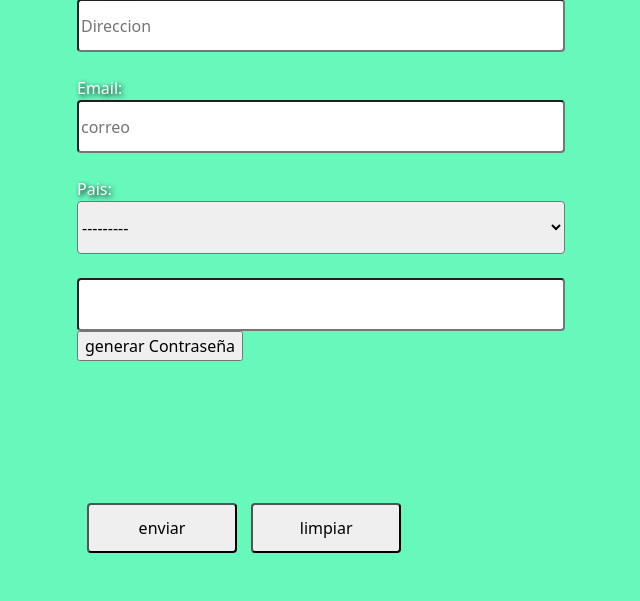
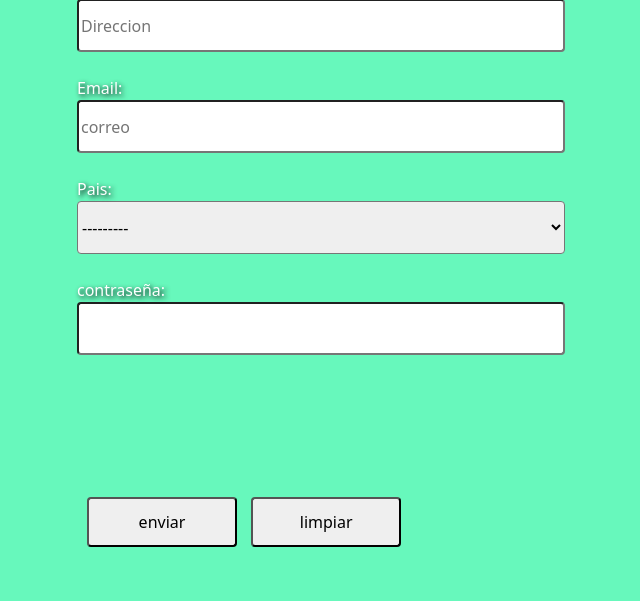
Before and after one commit to Jesus-Maliqueo/ETEtapa1_JesusMaliqueo004D, a Django app: page /ingresar in a window 1280 px wide. Shown: the part 700-1301 px from the top of the page, without its empty margins (63-703 px from the left). Run offline with Django 3.2, Linux system fonts and the light colour scheme; tables that the repository leaves empty hold one stand-in row (values such as "Sample post"); some libraries are stand-ins or nearby versions.

Commit message:
final proyecto caosnews exp4

```diff
--- a/core/templates/core/ingresarColabs.html
+++ b/core/templates/core/ingresarColabs.html
@@ -52,9 +52,9 @@
                         </div>
                         <br>
                         <div class="form-group form-group-textarea colortext">
+                            {{colabs_form.contraseña.label}}
                             {{colabs_form.contraseña}}
 
-                            <input type="button" name="generar" id="generar"  value="generar Contraseña" >
                         </div>
                         <br>
                     </div>
```
